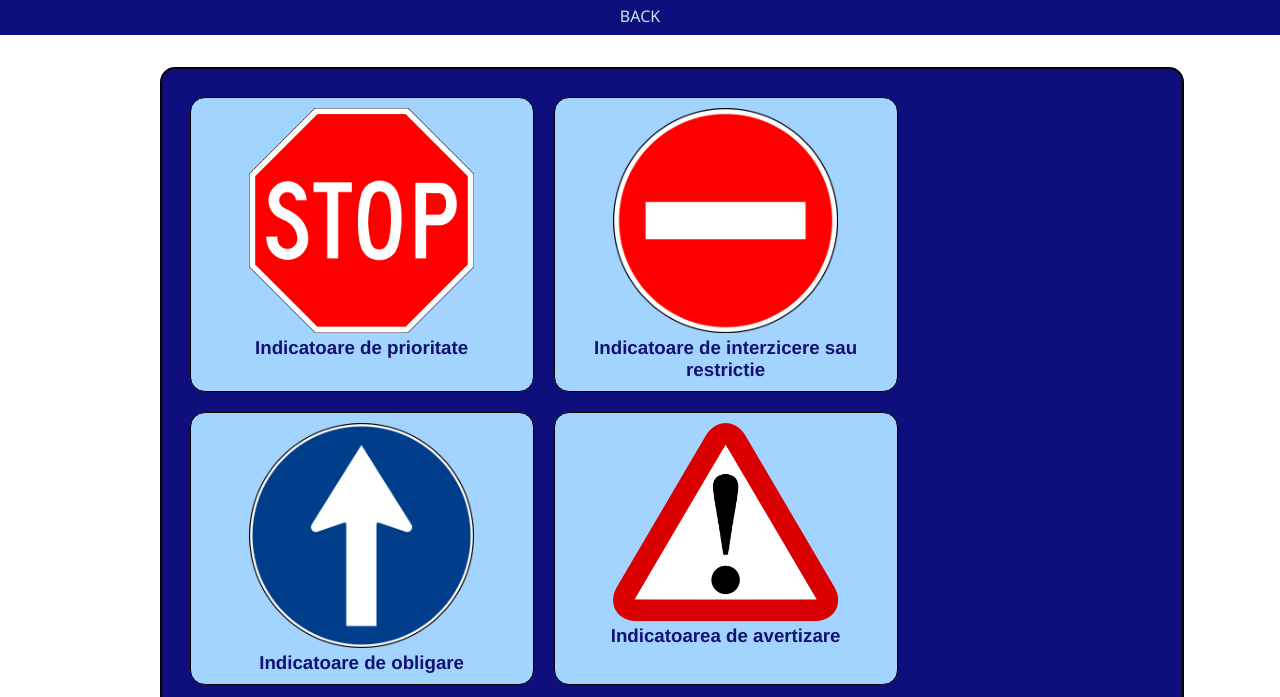
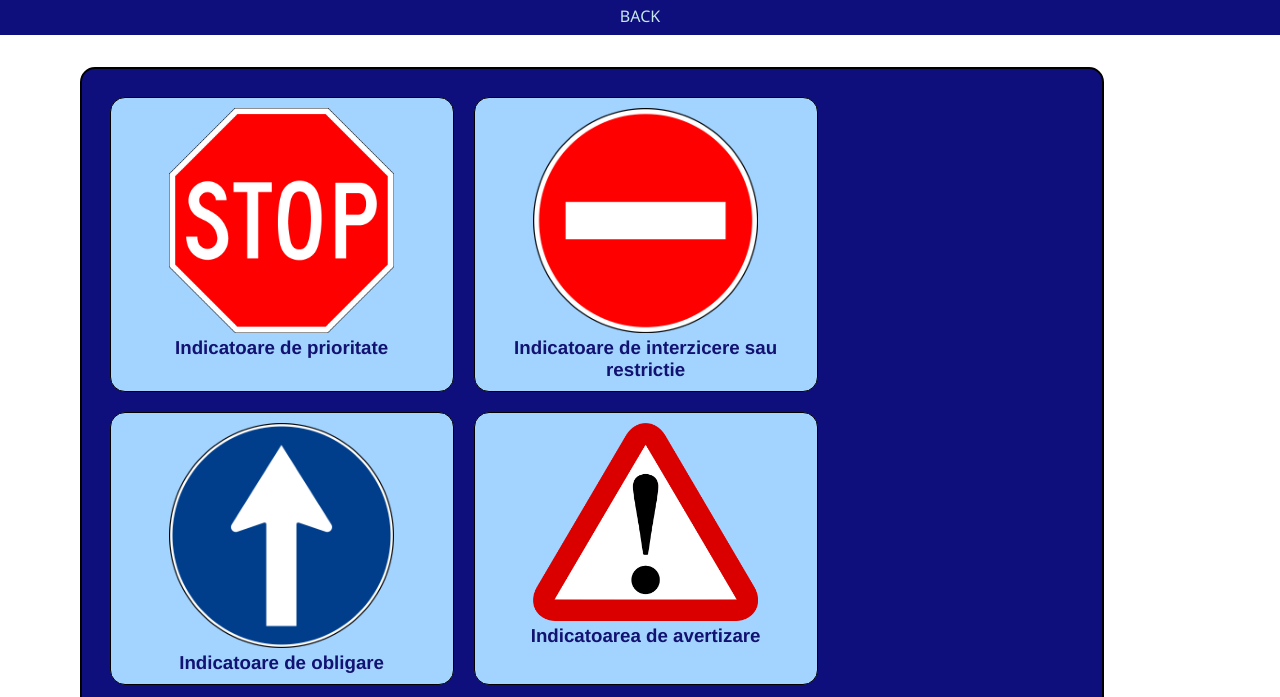
Before and after one commit to EmilCosma/EmilCosma.github.io, a website: page Sign_Types_Page/sign_types.html in a window 1280 px wide. Shown: the part 103-800 px from the top of the page. Drawn offline with Linux system fonts and the light colour scheme.

Commit message:
Update stylesheet_buttons_2.css

```diff
--- a/Sign_Types_Page/stylesheet_buttons_2.css
+++ b/Sign_Types_Page/stylesheet_buttons_2.css
@@ -3,7 +3,8 @@
     flex-wrap: wrap;
     border: 2px solid black;
     padding: 1.1rem;
-    margin-left: 10rem;
+    margin-left: 5rem;
+    margin-right: 5rem;
     margin-top: 2rem;
     width: 80%;
     background-color: #0e0f7d;
```
